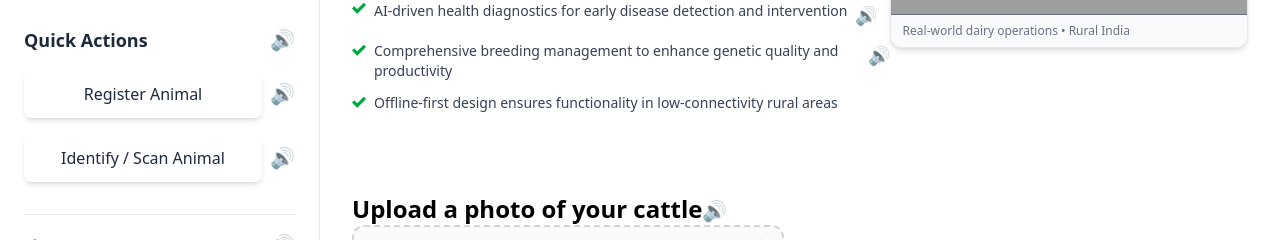
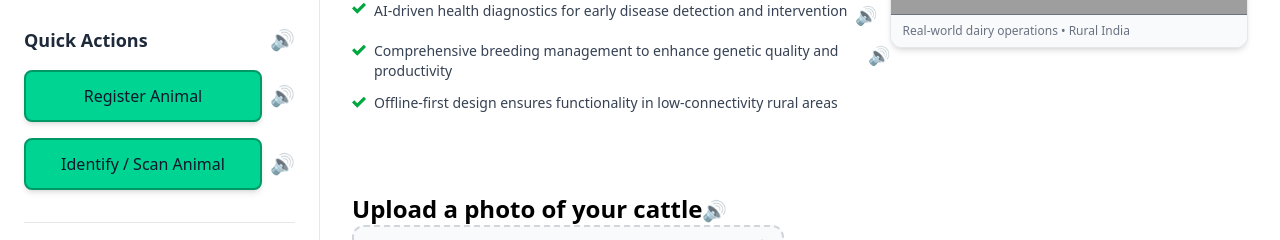
Before and after one commit to PuskarMal/Samridhi, a React (Vite) app in the folder frontend/: page / in a window 1280 px wide. Shown: the part 420-660 px from the top of the page. Built offline with nearby package versions, Linux system fonts and the light colour scheme; grey boxes are pictures that could not be loaded.

Commit message:
quick links button color

```diff
--- a/frontend/components/Sidebar/Sidebar.jsx
+++ b/frontend/components/Sidebar/Sidebar.jsx
@@ -77,8 +77,8 @@ const Sidebar = () => {
 
                 <div className="flex items-center gap-2">
                     <button className="flex-1 py-3 px-4 flex items-center justify-center rounded-lg
-               bg-primary-green hover:bg-secondary-green
-               text-slate-800 font-medium shadow-md transition" onclick="logAction('Register Animal')">
+               bg-emerald-400 hover:bg-emerald-500 border-2 border-emerald-600
+               text-slate-900 font-medium shadow-md transition" onclick="logAction('Register Animal')">
                         <span data-i18n="register2">Register Animal</span>
                     </button>
                     <button className="text-xl opacity-70 hover:opacity-100" onClick="speakText('register2')"
@@ -88,8 +88,8 @@ const Sidebar = () => {
 
                 <div className="flex items-center gap-2">
                     <button className="flex-1 py-3 px-4 flex items-center justify-center rounded-lg
-               bg-primary-green hover:bg-secondary-green
-               text-slate-800 font-medium shadow-md transition" onclick="logAction('Play Reminders')">
+               bg-emerald-400 hover:bg-emerald-500 border-2 border-emerald-600
+               text-slate-900 font-medium shadow-md transition" onclick="logAction('Play Reminders')">
                         <span data-i18n="reminder">Identify / Scan Animal</span>
                     </button>
                     <button className="text-xl opacity-70 hover:opacity-100" onClick="speakText('reminder')"
```
